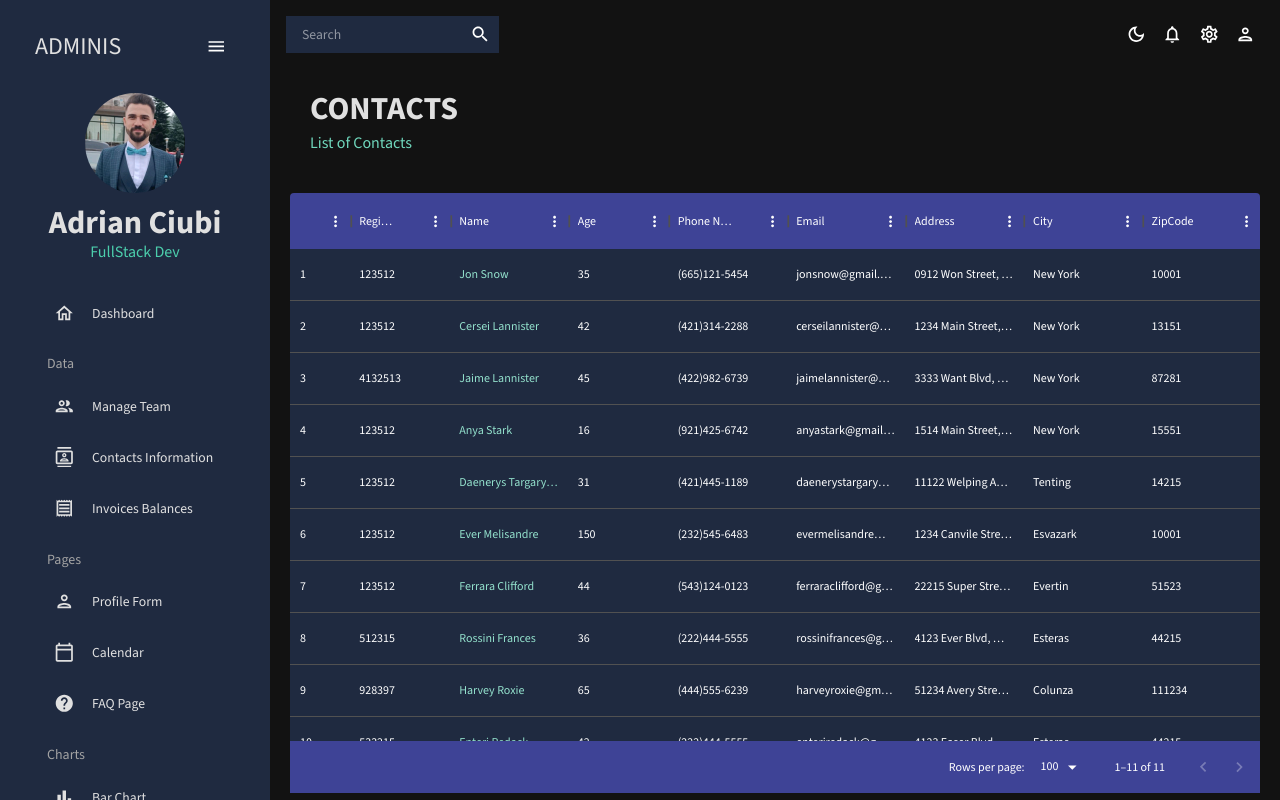
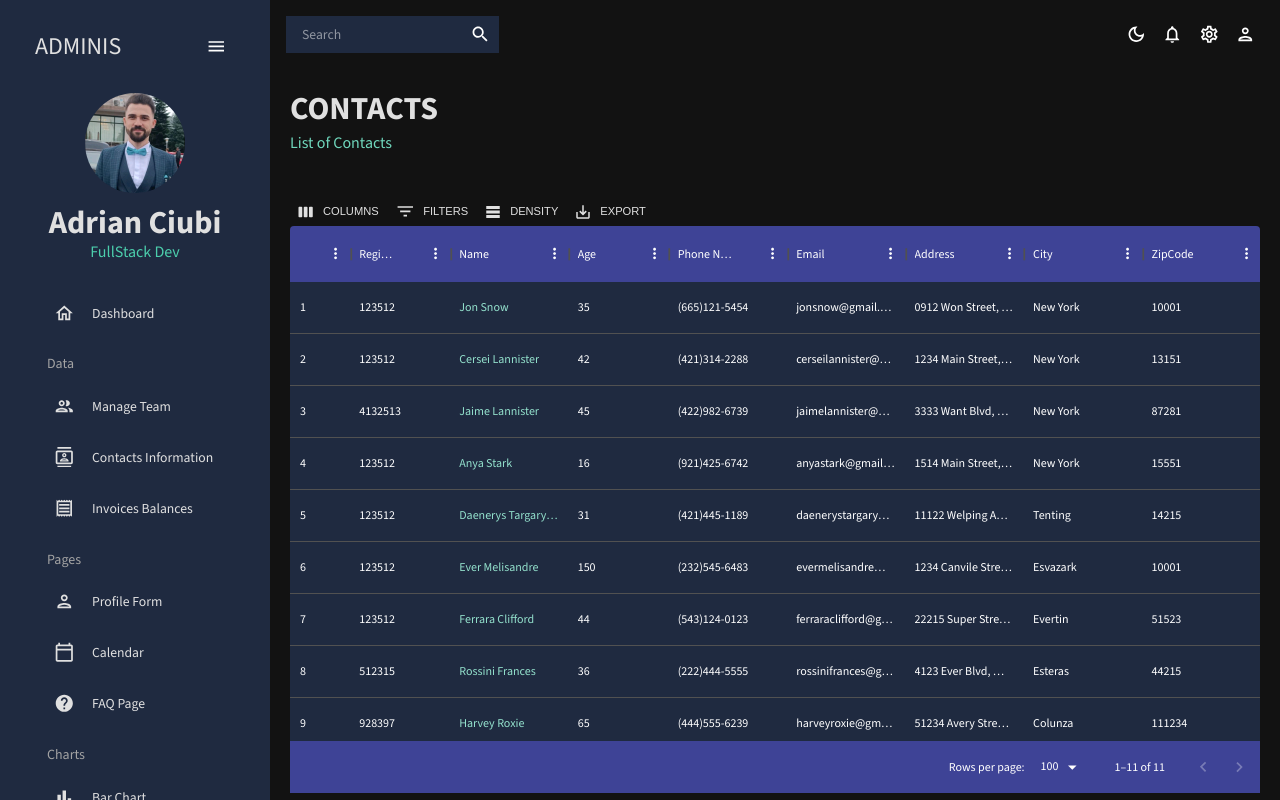
Before and after one commit to ciubiadi/React-Admin-Dashboard, a React (Create React App) app: page /contacts in a window 1280 px wide. Built offline with nearby package versions, Linux system fonts and the light colour scheme; the HTML template or start-up script is replaced by a standard one.

Commit message:
style Contacts table and add filters with slots GridToolbar

```diff
--- a/src/components/Header.jsx
+++ b/src/components/Header.jsx
@@ -7,7 +7,7 @@ const Header = ({ title, subtitle}) => {
     const colors = colorTokens(theme.palette.mode);
 
     return (
-        <Box m="20px">
+        <Box>
             <Typography
                 variant="h2"
                 color={colors.gray[100]}
--- a/src/scenes/contacts/index.jsx
+++ b/src/scenes/contacts/index.jsx
@@ -3,9 +3,6 @@ import { Box, useTheme } from "@mui/material";
 import { DataGrid, GridToolbar } from "@mui/x-data-grid";
 import { colorTokens } from "../../theme";
 import { mockDataContacts } from "../../data/mockData";
-import AdminPanelSettingsOutlinedIcon from "@mui/icons-material/AdminPanelSettingsOutlined";
-import LockOpenOutlinedIcon from "@mui/icons-material/LockOpenOutlined";
-import SecurityOutlinedIcon from "@mui/icons-material/SecurityOutlined";
 import Header from "../../components/Header";
 
 const Contacts = () => {
@@ -92,11 +89,15 @@ const Contacts = () => {
                         borderTop: "none",
                         backgroundColor: colors.blueAccent[700]
                     },
+                    "& .MuiDataGrid-toolbarContainer .MuiButton-text": {
+                        color: `${colors.gray[100]} !important`
+                    }
                 }}
             >
                 <DataGrid
                     rows={mockDataContacts}
                     columns={columns}
+                    slots={{ toolbar: GridToolbar}}
                 />
             </Box>
         </Box>
--- a/src/scenes/dashboard/index.jsx
+++ b/src/scenes/dashboard/index.jsx
@@ -3,7 +3,7 @@ import Header from "../../components/Header";
 import { Box } from "@mui/material";
 
 const Dashboard = () => {
-    return (<Box>
+    return (<Box m="20px">
         <Box display="flex" justifyContent="space-between" alignItems="center">
             <Header title="DASHBOARD" subtitle="Welcome to yourdashboard" />
         </Box>
```
